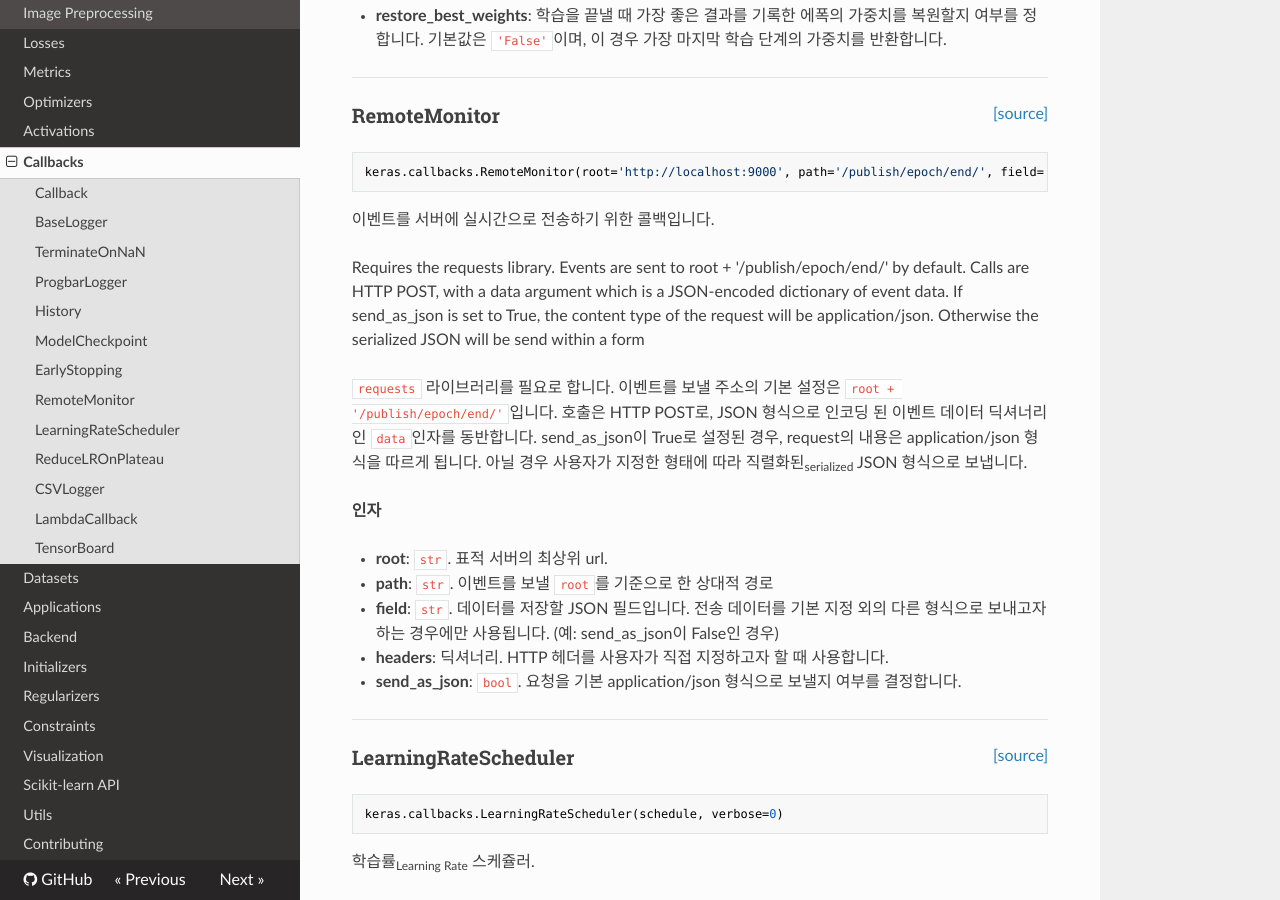
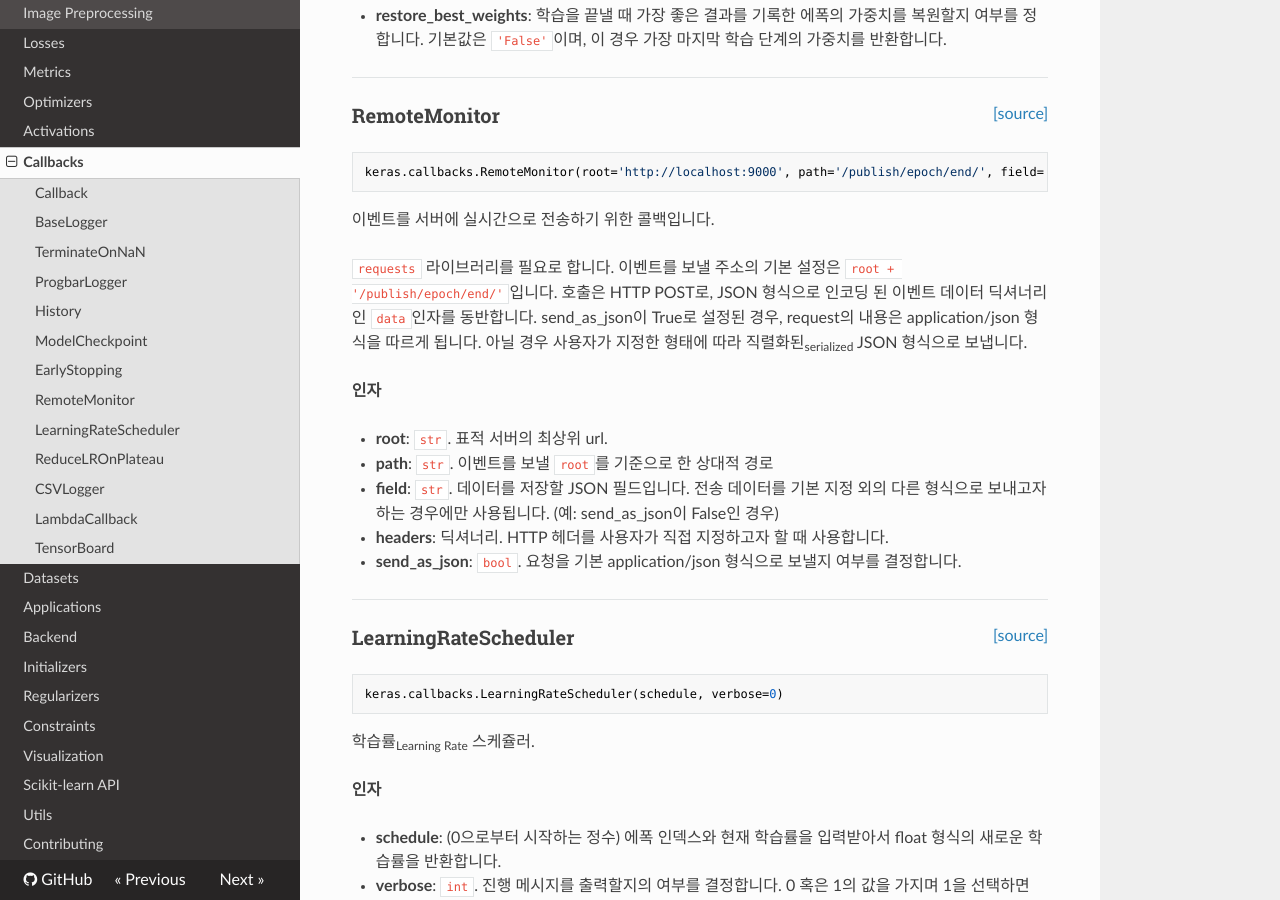
Before and after one commit to keras-team/keras-docs-ko, an MkDocs documentation site: the page built from sources/callbacks.md, in a window 1280 px wide and 900 px high, scrolled down 3276 px. Built offline with MkDocs 1.6.1, drawn with Linux system fonts in a browser that asks for light colours; nearby versions of some CDN libraries.

Commit message:
Delete extrea remaining English texts

````diff
--- a/sources/callbacks.md
+++ b/sources/callbacks.md
@@ -129,8 +129,6 @@ __인자__
 keras.callbacks.RemoteMonitor(root='http://localhost:9000', path='/publish/epoch/end/', field='data', headers=None, send_as_json=False)
 ```
 이벤트를 서버에 실시간으로 전송하기 위한 콜백입니다.
-
-Requires the requests library. Events are sent to root + '/publish/epoch/end/' by default. Calls are HTTP POST, with a data argument which is a JSON-encoded dictionary of event data. If send_as_json is set to True, the content type of the request will be application/json. Otherwise the serialized JSON will be send within a form
 
 `requests` 라이브러리를 필요로 합니다. 이벤트를 보낼 주소의 기본 설정은 `root + '/publish/epoch/end/'`입니다. 호출은 HTTP POST로, JSON 형식으로 인코딩 된 이벤트 데이터 딕셔너리인 `data`인자를 동반합니다. send_as_json이 True로 설정된 경우, request의 내용은 application/json 형식을 따르게 됩니다. 아닐 경우 사용자가 지정한 형태에 따라 직렬화된<sub>serialized</sub> JSON 형식으로 보냅니다.
 
````
